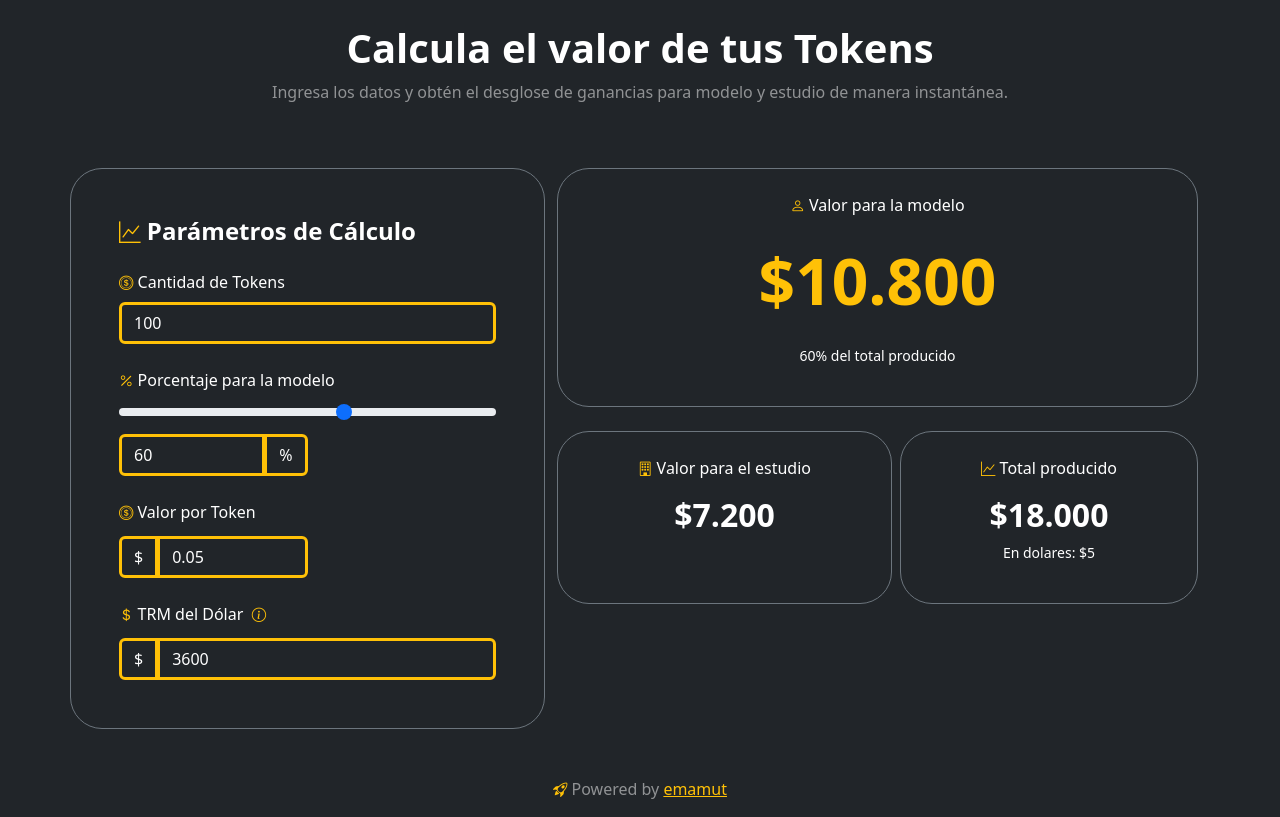
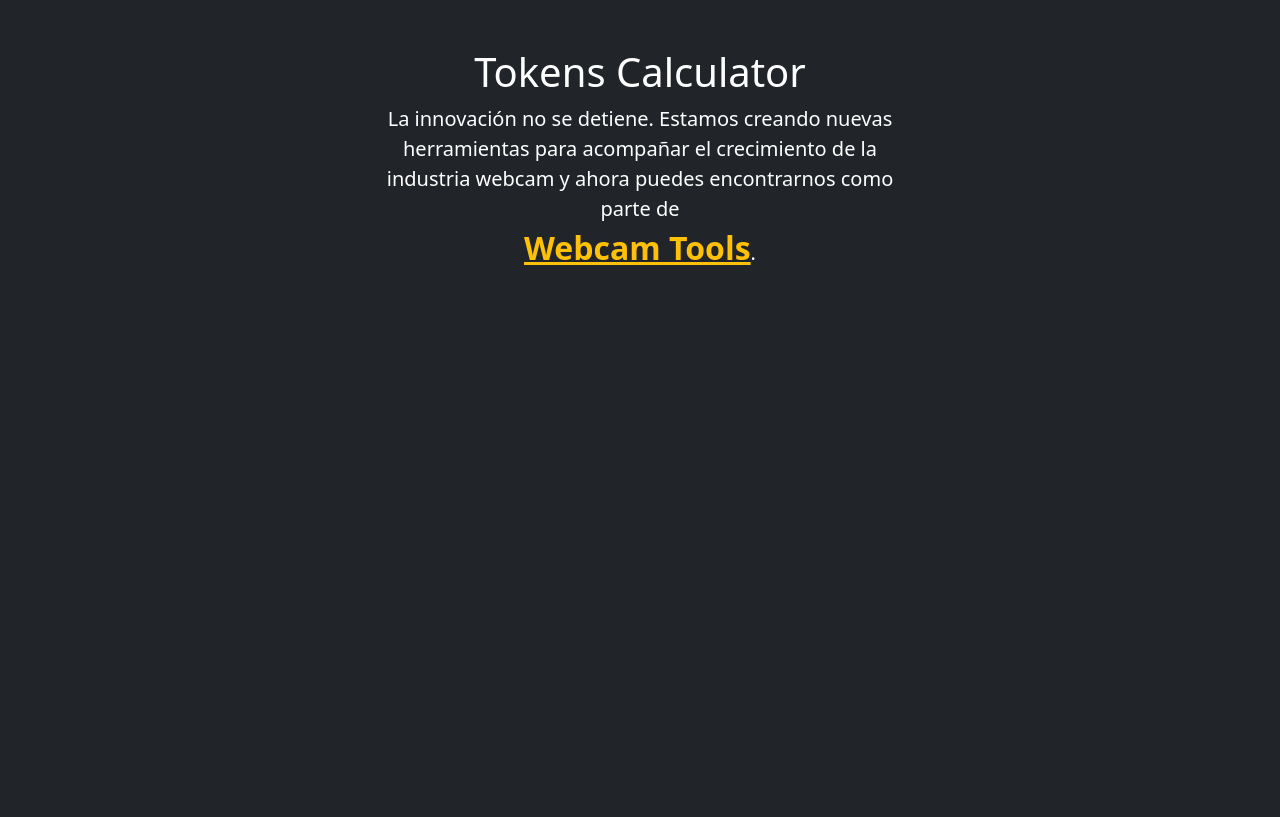
Before and after one commit to emamut-dev/tokens-calculator, a Vue app: page / in a window 1280 px wide. Built offline with nearby package versions, Linux system fonts and the light colour scheme; no server answers.

Commit message:
fix: move to webcam tools and remove google tags

```diff
--- a/index.html
+++ b/index.html
@@ -5,20 +5,6 @@
     <link rel="icon" type="image/svg+xml" href="/favicon.ico" />
     <meta name="viewport" content="width=device-width, initial-scale=1.0" />
     <title>Calcula el valor de tus Tokens | emamut</title>
-    <!-- Google tag (gtag.js) -->
-    <script
-      async
-      src="https://www.googletagmanager.com/gtag/js?id=G-4ML0PHCYPY"
-    ></script>
-    <script>
-      window.dataLayer = window.dataLayer || [];
-      function gtag() {
-        dataLayer.push(arguments);
-      }
-      gtag('js', new Date());
-
-      gtag('config', 'G-4ML0PHCYPY');
-    </script>
   </head>
   <body class="bg-dark text-white">
     <div id="app"></div>
--- a/src/App.vue
+++ b/src/App.vue
@@ -1,7 +1,19 @@
-<script setup>
-import TokensCalculator from './components/TokensCalculator.vue';
-</script>
-
 <template>
-  <TokensCalculator />
+  <div class="container">
+    <div class="row justify-content-center mt-5">
+      <div class="col-md-6 text-center">
+        <h1>Tokens Calculator</h1>
+        <p class="lead">
+          La innovación no se detiene. Estamos creando nuevas herramientas para
+          acompañar el crecimiento de la industria webcam y ahora puedes
+          encontrarnos como parte de <br />
+          <a
+            href="https://webcam-tools.netlify.app/tokens-calculator"
+            class="text-warning fs-2 fw-bold"
+            >Webcam Tools</a
+          >.
+        </p>
+      </div>
+    </div>
+  </div>
 </template>
```
